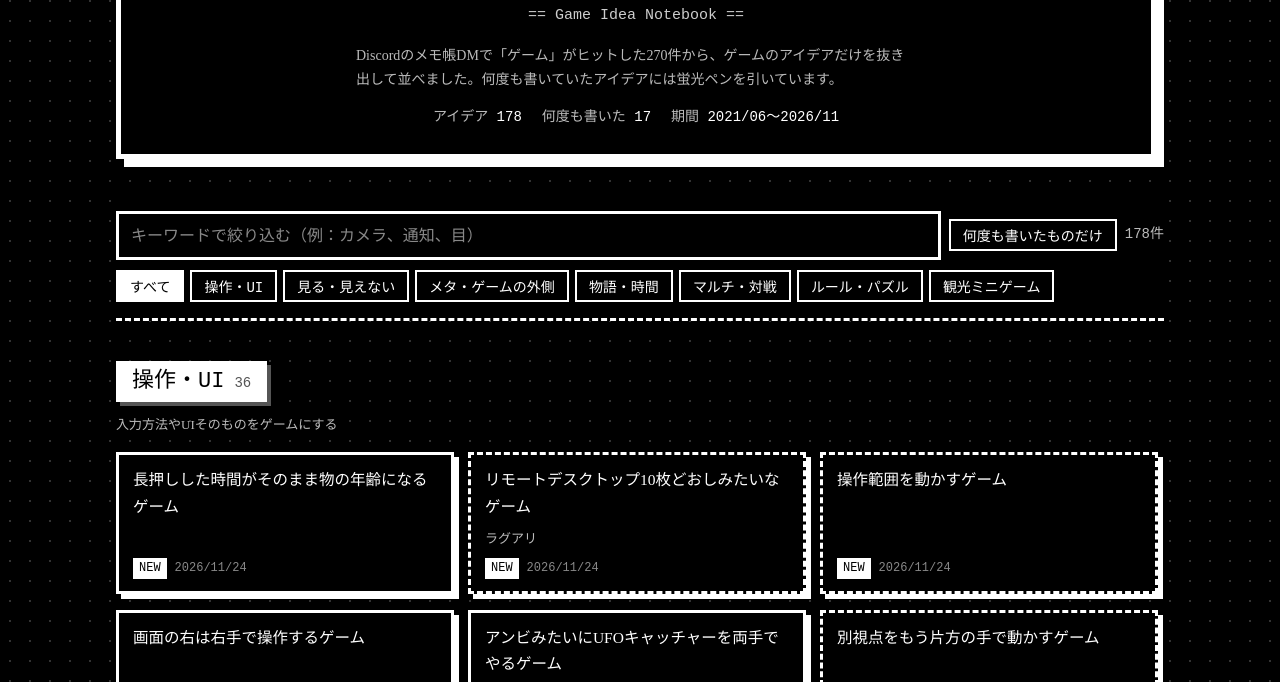
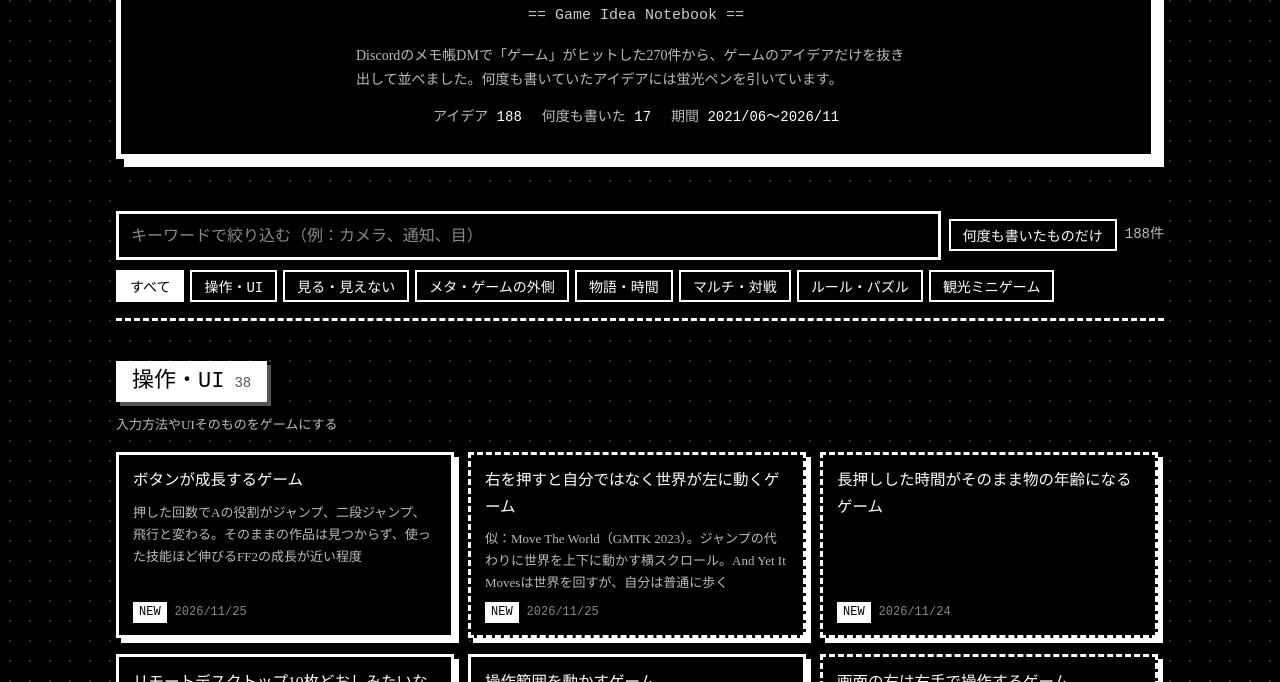
Before and after one commit to HoriKogasa/HoriKogasa.github.io, a plain HTML site: page memo/index.html in a window 1280 px wide. Shown: the part 109-791 px from the top of the page. Drawn offline with Linux system fonts and the light colour scheme; a web font is replaced by a local one.

Commit message:
Add 10 more game ideas with similar-game notes to memo notebook
Co-Authored-By: Claude Opus 5.5 <noreply@anthropic.com>

```diff
--- a/memo/index.html
+++ b/memo/index.html
@@ -195,6 +195,8 @@
 <script>
 const CATS=[
  {id:"ui",name:"操作・UI",lead:"入力方法やUIそのものをゲームにする",items:[
+  ["ボタンが成長するゲーム","2026/11/25","押した回数でAの役割がジャンプ、二段ジャンプ、飛行と変わる。そのままの作品は見つからず、使った技能ほど伸びるFF2の成長が近い程度"],
+  ["右を押すと自分ではなく世界が左に動くゲーム","2026/11/25","似：Move The World（GMTK 2023）。ジャンプの代わりに世界を上下に動かす横スクロール。And Yet It Movesは世界を回すが、自分は普通に歩く"],
   ["長押しした時間がそのまま物の年齢になるゲーム","2026/11/24"],
   ["リモートデスクトップ10枚どおしみたいなゲーム","2026/11/24","ラグアリ"],
   ["操作範囲を動かすゲーム","2026/11/24"],
@@ -257,6 +259,7 @@ const CATS=[
   ["挙動を覚えてもらってから画面を隠してプレイするゲーム","2022/06/19"],
   ["徐々に情報量が多くなるゲーム","2022/10/23"]]},
  {id:"meta",name:"メタ・ゲームの外側",lead:"通知、値段、配信、運営など画面の外まで使う",items:[
+  ["ゲームオーバー画面から始まるゲーム","2026/11/25","似：Rewind（Brackeys Jam 2023.1）。ゲームオーバー画面から始まり、逆再生で最初まで戻る横スクロール。Continue?9876543210も始まりは同じだが、消される前の世界を走り回るアクション"],
   ["難易度が登場人物のゲーム","2026/11/24","イージーとハードが言い争っている"],
   ["セーブスロット3つが3つの別世界になっているゲーム","2026/11/24"],
   ["ロードすると前回の自分がNPCとして残っているゲーム","2026/11/24"],
@@ -295,6 +298,10 @@ const CATS=[
   ["誘導が大げさなゲーム","2026/09/03"],
   ["理解証明ゲーム","2023/05/16"]]},
  {id:"story",name:"物語・時間",lead:"ストーリー、時間、キャラクターの設定",items:[
+  ["回復するたびに記憶を一つ失うローグライク","2026/11/25","似：Mnemesis（itch.io）。呪文を使うたびに主人公の過去の記憶を一つ失うカードゲーム。代償になるのは回復ではなく攻撃"],
+  ["記憶を持ち物として整理し、何を覚えておくかで人格が変わるゲーム","2026/11/25","そのままの作品は見つからず、物を通して母親の思い出をたどるHindsightが近い程度"],
+  ["名乗るたびに別人になるゲーム","2026/11/25","そのままの作品は見つからず"],
+  ["回文になると時間が戻るゲーム","2026/11/25","そのままの作品は見つからず。回文を作るパズルはあるが、時間とつなげたものはない"],
   ["時間を戻せるが前回戻したところに戻るゲーム","2026/11/24","タイムラインで同じ場所は２回遡行できない"],
   ["スキップするとその部分の物語がなくなり、ストーリーが変わるゲーム","2025/06/21,2025/12/08,2026/02/12","スキップした所までが歴史になる"],
   ["固有名詞が出てこないゲーム","2025/12/14,2026/02/12"],
@@ -349,6 +356,9 @@ const CATS=[
   ["ドミノの対戦ゲーム","2022/12/22"],
   ["ケーキ入刀で相手を倒すゲーム","2021/06/14"]]},
  {id:"rule",name:"ルール・パズル",lead:"数値、メカニクス、謎解き",items:[
+  ["剣は使うと鍬になるように、道具が使うたびに別の道具に変わるローグライク","2026/11/25","そのままの作品は見つからず。The Weaponographistは武器がすぐ壊れるだけで、別の道具にはならない"],
+  ["カードが使うたびに裏返り、裏の効果に変わるデッキ構築","2026/11/25","似：Flip 'N' Burn（itch.io）。全カードに逆で強い裏面があり、裏を使うとその戦闘中は燃えて無くなる。使うたびに勝手に裏返るわけではない"],
+  ["方言で効果が変わる呪文のゲーム","2026/11/25","似：The Wizard's Dialect（itch.io のジャム作品）。敵ごとに方言があり、同じ方言の呪文しか効かないらしい。詳しい中身までは確認できず"],
   ["色が性質を持つゲーム","2026/11/24"],
   ["傘を開く・閉じるだけのゲーム","2026/11/24","雨、風、日差しへの使い道を見つけていく"],
   ["灯りを持って歩くだけのゲーム","2026/11/24","光が届くと何が起きるかを覚える"],
@@ -401,7 +411,7 @@ $("#q").addEventListener("input",render);
 
 function card(it){
   const [t,d,n]=it, dates=d.split(","), rep=dates.length>1;
-  return `<article class="idea"><p class="t">${rep?`<mark>${esc(t)}</mark>`:esc(t)}</p>${n?`<p class="note">${esc(n)}</p>`:""}<div class="meta">${rep?`<span class="rep">${dates.length}回</span>`:""}${["2026/11/15","2026/11/24"].includes(dates[0])?`<span class="new">NEW</span>`:""}<span>${dates.join(" · ")}</span></div></article>`;
+  return `<article class="idea"><p class="t">${rep?`<mark>${esc(t)}</mark>`:esc(t)}</p>${n?`<p class="note">${esc(n)}</p>`:""}<div class="meta">${rep?`<span class="rep">${dates.length}回</span>`:""}${["2026/11/15","2026/11/24","2026/11/25"].includes(dates[0])?`<span class="new">NEW</span>`:""}<span>${dates.join(" · ")}</span></div></article>`;
 }
 function render(){
   const q=$("#q").value.trim().toLowerCase();
```
